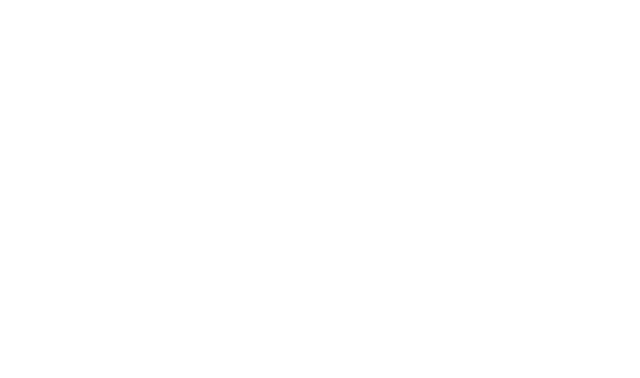
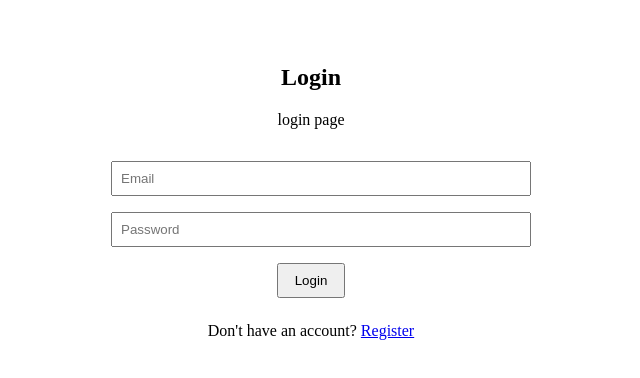
Before and after one commit to Tabibi-tn/Tabibi, a React (Vite) app in the folder frontend/: page /login in a window 1280 px wide. Before the commit this address had no page. Shown: the top 378 px of the page, without its empty margins (329-969 px from the left). Built offline with nearby package versions, Linux system fonts and the light colour scheme.

Commit message:
Login / docProfile

```diff
--- /dev/null
+++ b/frontend/pages/DoctorProfile.jsx
@@ -0,0 +1,28 @@
+import React from 'react'
+import { useParams, Link } from 'react-router-dom'
+
+export default function DoctorProfile() {
+  const { id } = useParams()
+
+  return (
+    <div style={{ maxWidth: '600px', margin: '4rem auto', textAlign: 'center' }}>
+
+      <Link to="/doctors">← Back</Link>
+
+      <h2 style={{ marginTop: '2rem' }}>Doctor Profile</h2>
+      <p>dr profile page</p>
+
+      <div style={{ marginTop: '2rem', padding: '1rem', border: '1px solid #ddd' }}>
+        <h3>Doctor ID: {id}</h3>
+        <p>Name: Dr. Maram</p>
+        <p>Specialty: aesthetic medecine</p>
+        <p>Experience: 5 years</p>
+      </div>
+
+      <button style={{ marginTop: '1.5rem', padding: '8px 16px' }}>
+        Book Appointment
+      </button>
+
+    </div>
+  )
+}
--- a/frontend/pages/Login.jsx
+++ b/frontend/pages/Login.jsx
@@ -0,0 +1,53 @@
+import React, { useState } from 'react'
+import { Link } from 'react-router-dom'
+
+export default function Login() {
+  const [email, setEmail] = useState('')
+  const [password, setPassword] = useState('')
+
+  const handleSubmit = (e) => {
+    e.preventDefault()
+    console.log({ email, password })
+    alert('Login incomplete...')
+  }
+
+  return (
+    <div style={{ maxWidth: '400px', margin: '4rem auto', textAlign: 'center' }}>
+
+      <h2>Login</h2>
+      <p>login page</p>
+
+      <form onSubmit={handleSubmit} style={{ marginTop: '2rem' }}>
+
+        <div style={{ marginBottom: '1rem' }}>
+          <input
+            type="email"
+            placeholder="Email"
+            value={email}
+            onChange={e => setEmail(e.target.value)}
+            style={{ width: '100%', padding: '8px' }}
+          />
+        </div>
+
+        <div style={{ marginBottom: '1rem' }}>
+          <input
+            type="password"
+            placeholder="Password"
+            value={password}
+            onChange={e => setPassword(e.target.value)}
+            style={{ width: '100%', padding: '8px' }}
+          />
+        </div>
+
+        <button type="submit" style={{ padding: '8px 16px' }}>
+          Login
+        </button>
+      </form>
+
+      <p style={{ marginTop: '1.5rem' }}>
+        Don't have an account? <Link to="/register">Register</Link>
+      </p>
+
+    </div>
+  )
+}
--- a/frontend/src/App.jsx
+++ b/frontend/src/App.jsx
@@ -2,14 +2,18 @@
     import { BrowserRouter as Router, Routes, Route } from 'react-router-dom'
     import Home from '../pages/Home'
     import Register from '../pages/Register'
-    //import Login from '../pages/Login'
+    import Login from '../pages/Login'
+    import DoctorProfile from '../pages/DoctorProfile'
 
 
     function App() {
   return (
       <Routes>
         <Route path="/" element={<Home />} />
+        <Route path="/login" element={<Login/>} />
         <Route path="/register" element={<Register/>} />
+        <Route path="/drprofile" element={<DoctorProfile/>} />
+
       </Routes>
   )
 }
```
Also changed, not shown: frontend/pages/Doctors.jsx (added).
